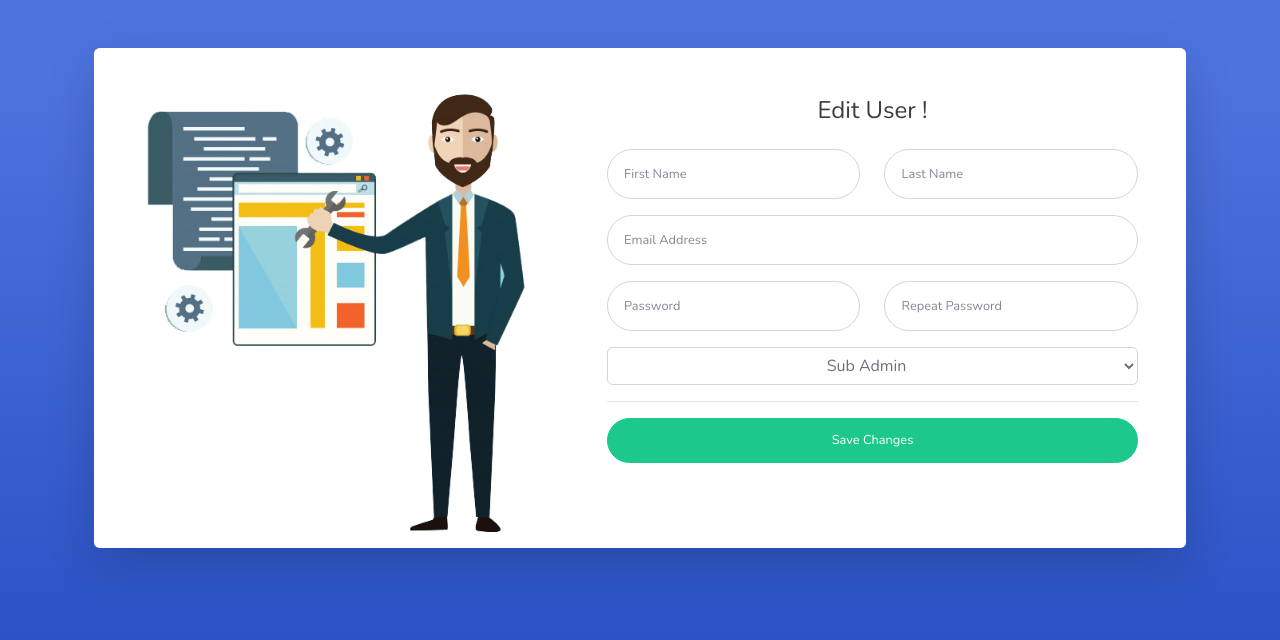
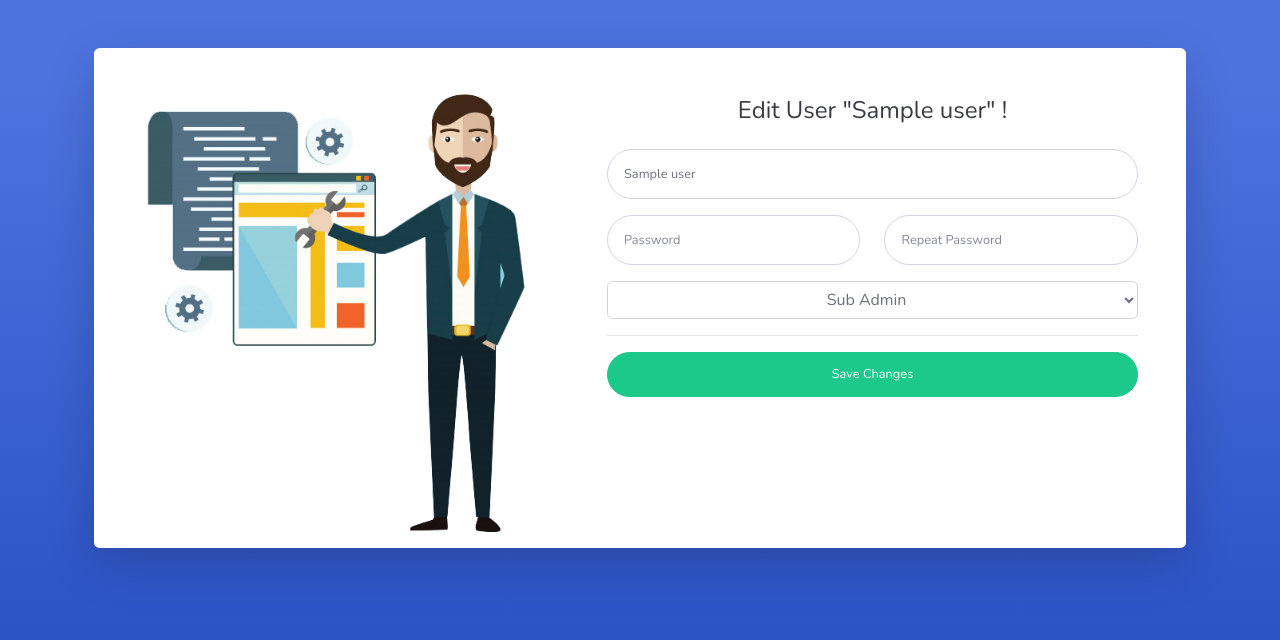
Before and after one commit to ramsey8057/habashy-cp, a Flask app: template templates/edit_user.html in a window 1280 px wide. Shown: the top 640 px of the page. Run offline with Flask 2, Linux system fonts and the light colour scheme; the template is opened without the code that fills it: most values are stand-ins (such as "Sample title", 1, 10 or a date in 2020); some libraries are stand-ins or nearby versions.

Commit message:
created the edit user functionality :+1:

```diff
--- a/templates/edit_user.html
+++ b/templates/edit_user.html
@@ -1,86 +1,62 @@
 <!DOCTYPE html>
 <html lang="en">
-
   <head>
-
       <meta charset="utf-8">
       <meta http-equiv="X-UA-Compatible" content="IE=edge">
       <meta name="viewport" content="width=device-width, initial-scale=1, shrink-to-fit=no">
       <meta name="description" content="">
       <meta name="author" content="">
-
-  <title>SB Admin 2 - Register</title>
-
+      <title>SB Admin 2 - Edit User</title>
       <!-- Custom fonts for this template-->
-  <link href="vendor/fontawesome-free/css/all.min.css" rel="stylesheet" type="text/css">
+      <link href="{{ url_for('static', filename='vendor/fontawesome-free/css/all.min.css') }}" rel="stylesheet" type="text/css">
       <link href="https://fonts.googleapis.com/css?family=Nunito:200,200i,300,300i,400,400i,600,600i,700,700i,800,800i,900,900i" rel="stylesheet">
-
       <!-- Custom styles for this template-->
-  <link href="css/sb-admin-2.css" rel="stylesheet">
-
+      <link href="{{ url_for('static', filename='css/sb-admin-2.css') }}" rel="stylesheet">
   </head>
-
   <body class="bg-gradient-primary">
-
       <div class="container">
-
           <div class="card o-hidden border-0 shadow-lg my-5">
               <div class="card-body p-0">
                   <!-- Nested Row within Card Body -->
                   <div class="row">
                       <div class="col-lg-5 text-center ">
-            <img src="img/edit user .png" alt="habashy-logo" width="500" height="auto">
+                          <img src="{{ url_for('static', filename='img/edit user .png') }}" alt="habashy-logo" width="500" height="auto">
                       </div>
                       <div class="col-lg-7">
                           <div class="p-5">
                               <div class="text-center">
-                <h1 class="h4 text-gray-900 mb-4">Edit User !</h1>
+                                  <h1 class="h4 text-gray-900 mb-4">Edit User "{{ user_data[0] }}" !</h1>
                               </div>
-              <form class="user">
-                <div class="form-group row">
-                  <div class="col-sm-6 mb-3 mb-sm-0">
-                    <input type="text" class="form-control form-control-user" id="exampleFirstName" placeholder="First Name">
-                  </div>
-                  <div class="col-sm-6">
-                    <input type="text" class="form-control form-control-user" id="exampleLastName" placeholder="Last Name">
-                  </div>
-                </div>
+                              <form class="user" method="POST" action="/users/manage/{{ user_data[0] }}/edit">
                                 <div class="form-group">
-                  <input type="email" class="form-control form-control-user" id="exampleInputEmail" placeholder="Email Address">
+                                    <input type="text" class="form-control form-control-user" id="exampleInputEmail" placeholder="Username" name="username" value="{{ user_data[0] }}" required />
                                 </div>
                                 <div class="form-group row">
                                     <div class="col-sm-6 mb-3 mb-sm-0">
-                    <input type="password" class="form-control form-control-user" id="exampleInputPassword" placeholder="Password">
+                                        <input type="password" class="form-control form-control-user" id="exampleInputPassword" placeholder="Password" name="password" />
                                     </div>
                                     <div class="col-sm-6">
-                    <input type="password" class="form-control form-control-user" id="exampleRepeatPassword" placeholder="Repeat Password">
+                                        <input type="password" class="form-control form-control-user" id="exampleRepeatPassword" placeholder="Repeat Password" name="cpassword" />
                                     </div>
                                 </div>
                                 <div class="form-group row">
-
-                <div class=" col-lg-12 text-center" >
-                  <select id="inputState" class="form-control text-center">
-                    <option selected>Sub Admin</option>
-                    <option>Admin</option>
+                                    <div class=" col-lg-12 text-center">
+                                        {% if user_data[1] == True %}
+                                          <select id="inputState" class="form-control text-center" name="is_admin">
+                                            <option value="sub_admin">Sub Admin</option>
+                                            <option value="admin" selected>Admin</option>
                                           </select>
+                                        {% else %}
+                                          <select id="inputState" class="form-control text-center" name="is_admin">
+                                            <option value="sub_admin" selected>Sub Admin</option>
+                                            <option value="admin">Admin</option>
+                                          </select>
+                                        {% endif %}
                                     </div>
                                     <br>
-
                                 </div>
                                 <hr>
-                <a href="#" class="btn btn-success btn-user btn-block" data-toggle="modal" data-target="#logoutModal">
-                  Save Changes
-                </a>
-
-
-            </div>
-          </div>
-        </div>
-      </div>
-    </div>
-
-  </div>
-
+                                <input type="button" value="Save Changes" class="btn btn-success btn-user btn-block" data-toggle="modal" data-target="#logoutModal" />
                                 <!---------------menu----------------->
                                 <div class="modal fade" id="logoutModal" tabindex="-1" role="dialog" aria-labelledby="exampleModalLabel" aria-hidden="true">
                                   <div class="modal-dialog" role="document">
@@ -94,23 +70,33 @@
                                           <div class="modal-body">Select "Save" below if you want to Update the user account info.</div>
                                           <div class="modal-footer">
                                               <button class="btn btn-secondary" type="button" data-dismiss="modal">Cancel</button>
-          <a class="btn btn-success" href="index.html">Save</a>
+                                              <input type="submit" value="Save" class="btn btn-success" />
                                           </div>
                                       </div>
                                   </div>
                                 </div>
                                 <!----------------end menu----------------->
-
+                              </form>
+                              {% if err == True %}
+                                <div class="alert alert-danger" role="alert" style="margin-top: 15px;">
+                                    {{ err_msg }}
+                                    <button type="button" class="close" data-dismiss="alert" aria-label="Close">
+                                        <span aria-hidden="true">&times;</span>
+                                    </button>
+                                </div>
+                            {% endif %}
+                          </div>
+                      </div>
+                  </div>
+              </div>
+          </div>
+      </div>
       <!-- Bootstrap core JavaScript-->
-  <script src="vendor/jquery/jquery.min.js"></script>
-  <script src="vendor/bootstrap/js/bootstrap.bundle.min.js"></script>
-
+      <script src="{{ url_for('static', filename='vendor/jquery/jquery.min.js') }}"></script>
+      <script src="{{ url_for('static', filename='vendor/bootstrap/js/bootstrap.bundle.min.js') }}"></script>
       <!-- Core plugin JavaScript-->
-  <script src="vendor/jquery-easing/jquery.easing.min.js"></script>
-
+      <script src="{{ url_for('static', filename='vendor/jquery-easing/jquery.easing.min.js') }}"></script>
       <!-- Custom scripts for all pages-->
-  <script src="js/sb-admin-2.min.js"></script>
-
+      <script src="{{ url_for('static', filename='js/sb-admin-2.min.jsz') }}"></script>
   </body>
-
 </html>
--- a/templates/navbar.html
+++ b/templates/navbar.html
@@ -13,8 +13,7 @@
         </a>
         <!-- Dropdown - User Information -->
         <div class="dropdown-menu dropdown-menu-right shadow animated--grow-in" aria-labelledby="userDropdown">
-
-            <a class="dropdown-item" href="edit_user.html">
+            <a class="dropdown-item" href="/users/manage/{{ username }}/edit">
             <i class="fas fa-cogs fa-sm fa-fw mr-2 text-gray-400"></i>
             Settings
             </a>
```
Also changed, not shown: controller/users.py (+65 -1 lines), functions/database/users.py (+30 -0 lines). Lines whose indentation alone changed are shown as unchanged.
